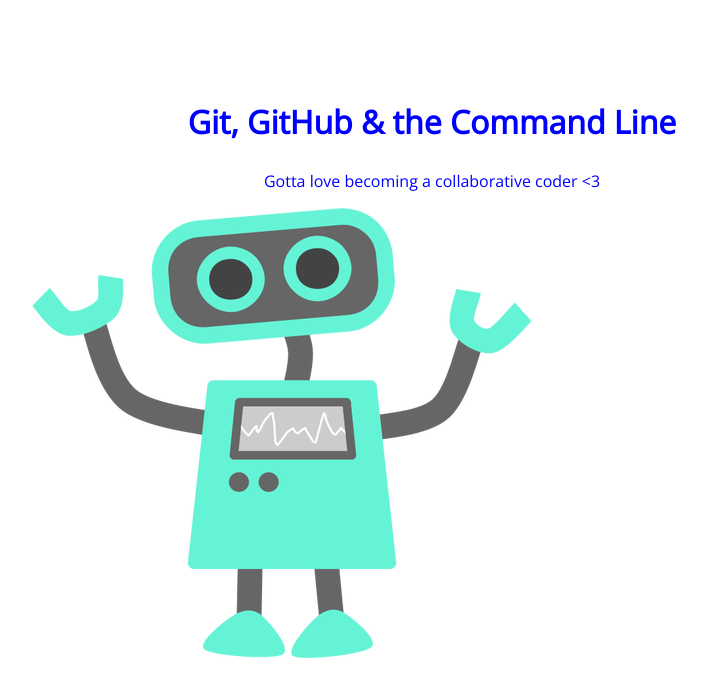
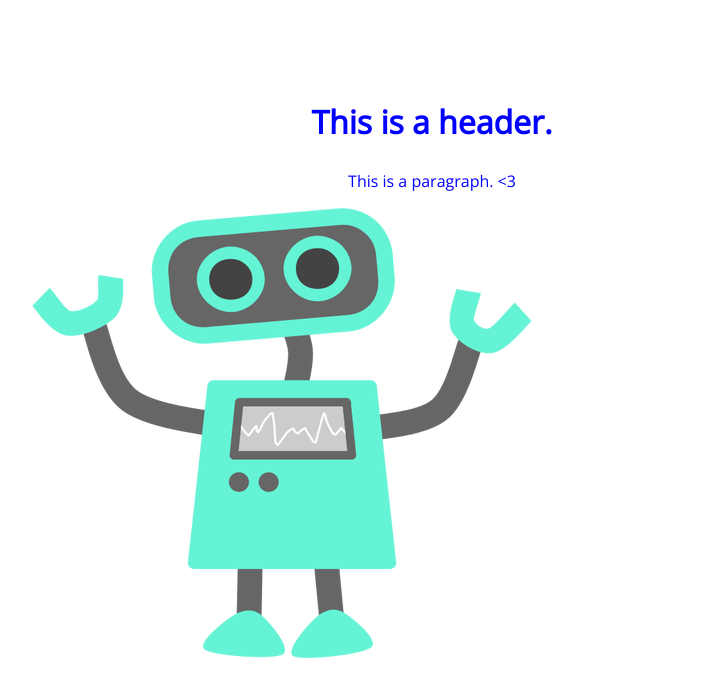
Before and after one commit to rm1411/105b-project, a plain HTML site: page index.html in a window 1280 px wide. Shown: the whole page, without its empty margins (208-915 px from the left). Drawn offline with nearby package versions, Linux system fonts and the light colour scheme.

Commit message:
changed text in h1 and p

```diff
--- a/index.html
+++ b/index.html
@@ -2,14 +2,14 @@
 <html lang="en">
 <head>
 	<meta charset="UTF-8">
-	<title>Let's Learn Git, GitHub and the Command Line</title>
+	<title>This is a title</title>
 	<link href='http://fonts.googleapis.com/css?family=Open+Sans' rel='stylesheet' type='text/css'>
 	<link rel="stylesheet" href="css/style.css">
 </head>
 <body>
 	<section>
-		<h1>Git, GitHub & the Command Line</h1>
-		<p>Gotta love becoming a collaborative coder <3</p>
+		<h1>This is a header.</h1>
+		<p>This is a paragraph. <3</p>
 		<img src="img/happy-blue-robot.png">
 	</section>
 </body>
```
